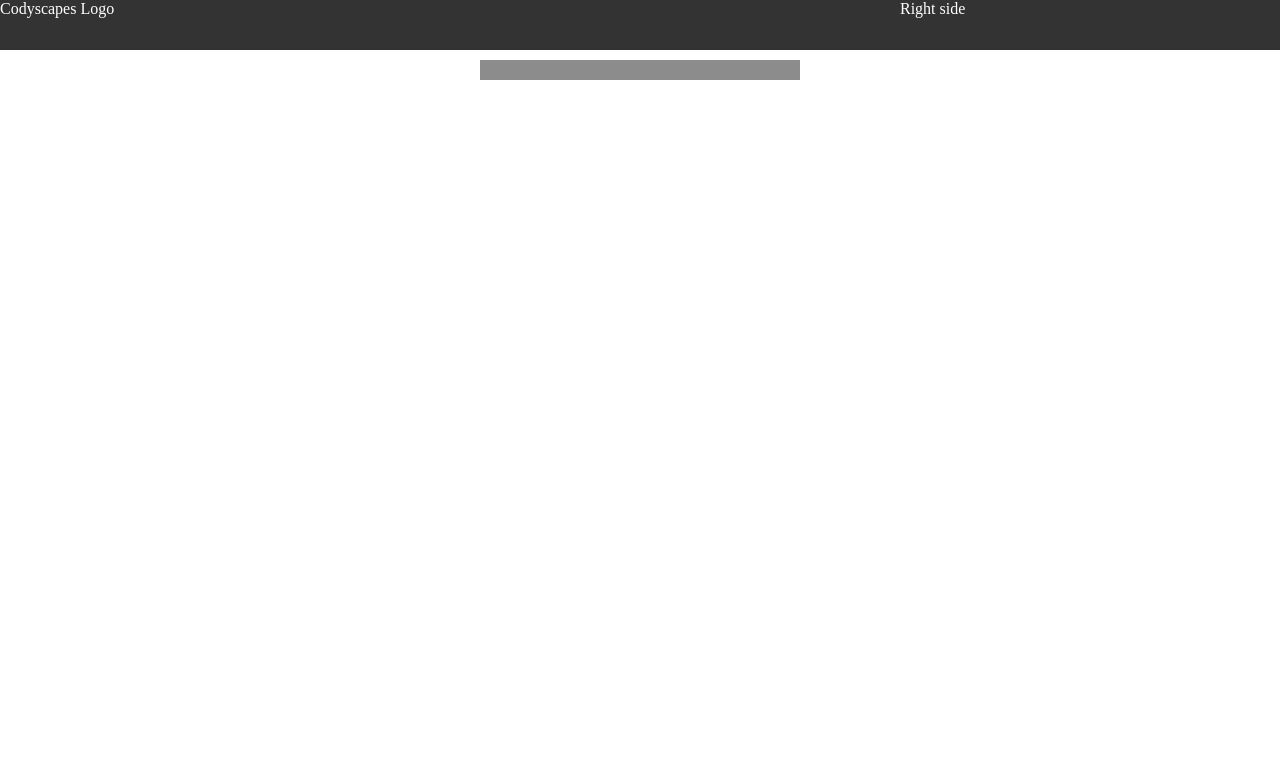
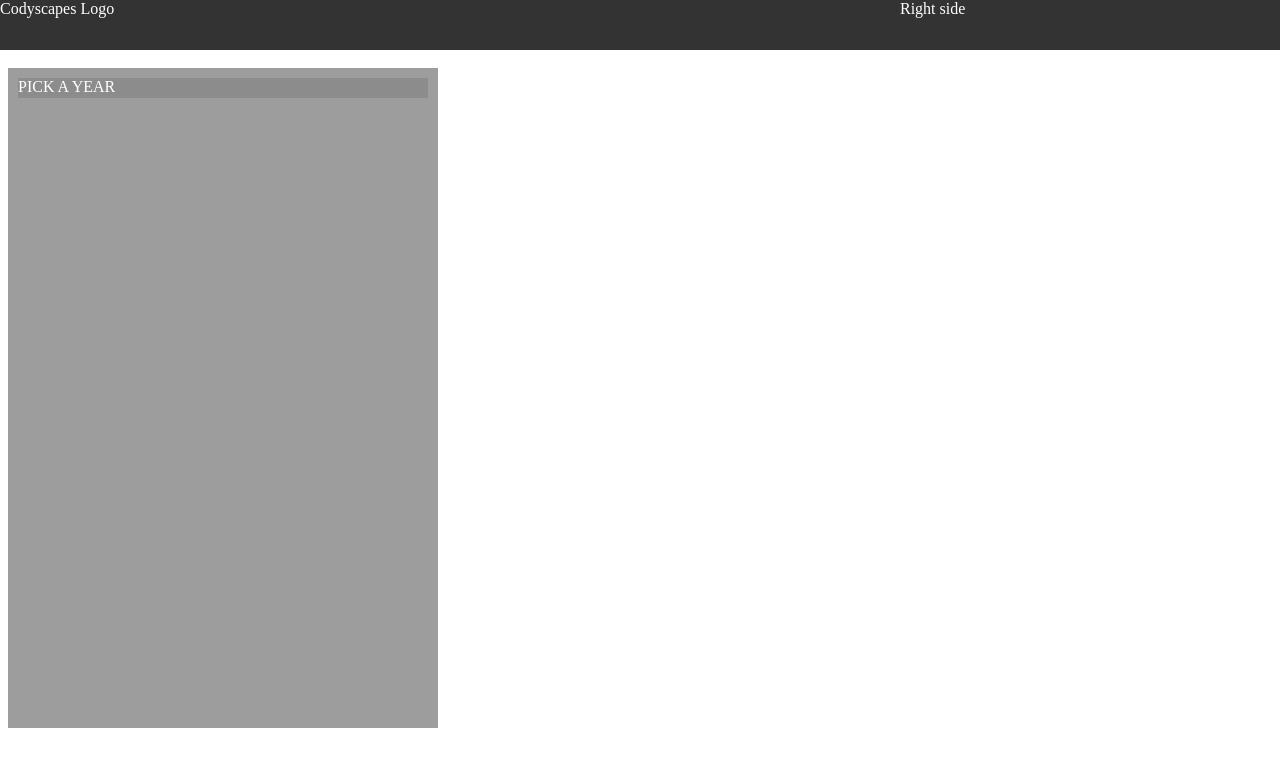
Before and after one commit to codifynw/codyscapes, a Django app: page /photos/ in a window 1280 px wide. Shown: the top 767 px of the page. Run offline with Django 3.2, Linux system fonts and the light colour scheme; data that the repository does not hold is empty; some libraries are stand-ins or nearby versions.

```diff
--- a/photos/static/photos/css/main.css
+++ b/photos/static/photos/css/main.css
@@ -4,19 +4,31 @@
   position:absolute;
   top: 0;
   left: 0;
-  z-index: 0; /* Set z-index to 0 as it will be on a layer below the contact form */
+  z-index: 0;
 }
 
 #index {
-  position: relative;
-  z-index: 1; /* The z-index should be higher than Google Maps */
-  width: 300px;
+  position: fixed;
+  z-index: 1;
+  width: 32%;
   margin: 60px auto 0;
   padding: 10px;
-  background: black;
+  background-color: rgba(0, 0, 0, .85);
   height: auto;
-  opacity: .45; /* Set the opacity for a slightly transparent Google Form */
+  opacity: .45;
   color: white;
+  margin-left: 0px;
+  display: flex;
+  flex-direction: column;
+  min-height: 80vh;
+}
+
+#index_nav {
+  display: block;
+  width: 100%;
+  height: 20px;
+  background-color: rgba(0, 0, 0, 1);
+  opacity: 1 !important;
 }
 
 #top_header {
--- a/photos/templates/photos/index.html
+++ b/photos/templates/photos/index.html
@@ -4,9 +4,17 @@
 
 <div id="googlemaps"></div>
 <div id="index">
-	{% for photo in photos %}
-		<h5>{{photo.title}}</h5>
-	{% endfor %}
+	<div id="index_nav">
+		PICK A YEAR
+	</div>
+		{% for photo in photos %}
+			<div class='photo_title'>
+				{{photo.title}}
+			</div>
+			<div class='photo_date'>
+				{{photo.date|date:"Y-m-d"}}
+			</div>
+		{% endfor %}
 </div>
 
 
@@ -24,9 +32,10 @@
 	function showGoogleMaps() {
 
 	    var latLng = new google.maps.LatLng(position[0], position[1]);
+	    var latLng2 = new google.maps.LatLng(45.330441, -117.205382);
 
 	    var mapOptions = {
-	        zoom: 16, // initialize zoom level - the max value is 21
+	        zoom: 11, // initialize zoom level - the max value is 21
 	        streetViewControl: false, // hide the yellow Street View pegman
 	        scaleControl: true, // allow users to zoom the Google Map
 	        mapTypeId: google.maps.MapTypeId.ROADMAP,
@@ -43,6 +52,13 @@
 	        draggable: false,
 	        animation: google.maps.Animation.DROP
 	    });
+
+	    marker1 = new google.maps.Marker({
+	        position: latLng2,
+	        map: map,
+	        draggable: false,
+	        animation: google.maps.Animation.DROP
+	    });
 	}
 
 	google.maps.event.addDomListener(window, 'load', showGoogleMaps);
```
